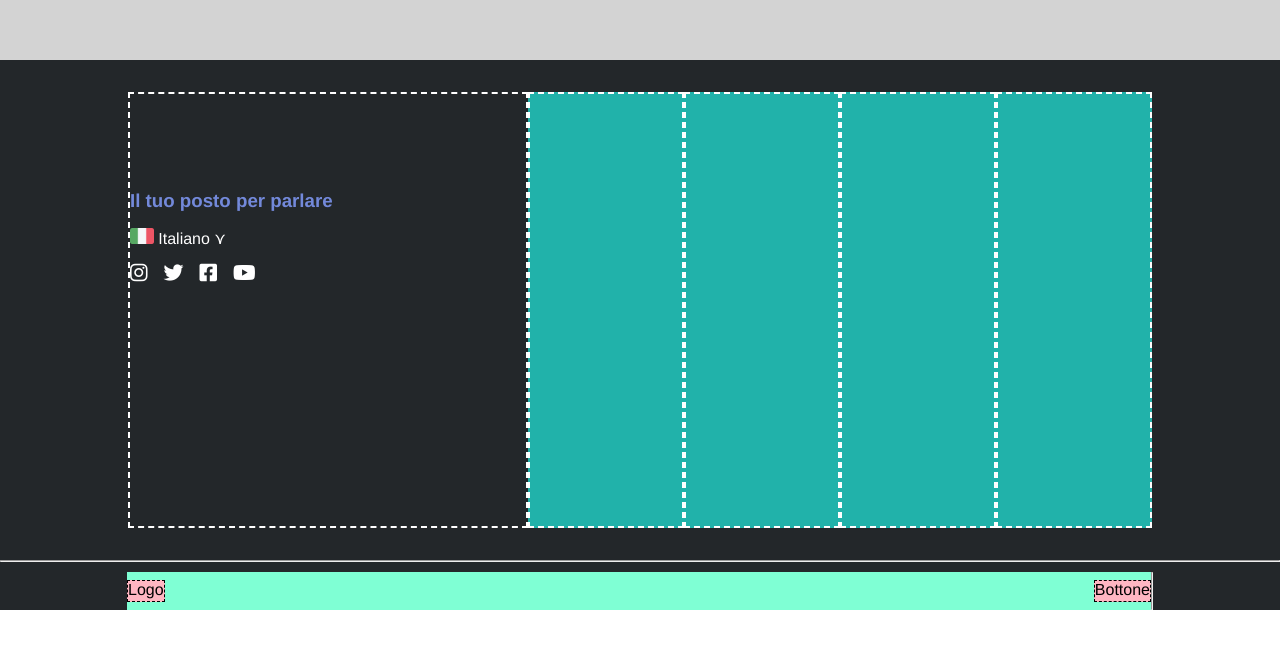
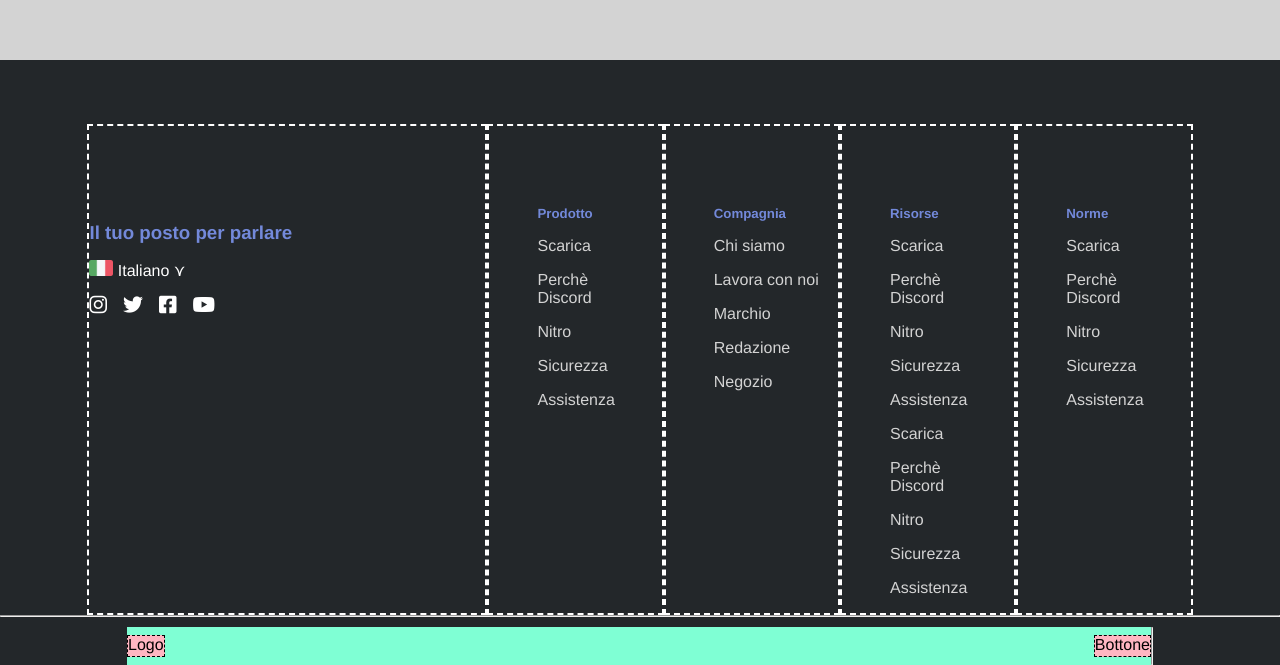
Before and after one commit to lexbert17/htmlcss-discord, a plain HTML site: page index.html in a window 1280 px wide. Shown: the part 3846-4511 px from the top of the page. Before the commit the page ends 4456 px from the top, so only its background shows below. Drawn offline with Linux system fonts and the light colour scheme.

Commit message:
add:liste

```diff
--- a/css/style.css
+++ b/css/style.css
@@ -36,6 +36,7 @@ header{
 .symbol{
     font-weight: 800;
 }
+
 
 
 /* logo  */
@@ -174,7 +175,7 @@ h3{
 }
 /* black block  */
 .black{
-    padding: 2rem 10%;
+    padding-top: 2rem;
     min-height: 500px;
     display: flex;
     background-color:hsl(205.71deg 9.09% 15.1%);
@@ -187,7 +188,7 @@ h3{
 .col{
    width: calc(100% / 5);
    min-height: 350px;
-   background-color:hsl(176.69deg 68.72% 41.37%) ;
+   background-color:hsl(205.71deg 9.09% 15.1%);
    border: 2px dashed white;
 }
 /* special pink column */
@@ -211,6 +212,14 @@ h3{
     display: flex;
     gap: 1rem;
 }
+.about-us{
+    display: block;
+    padding-top: 4rem;
+    color: lightgrey;
+}
+h5{
+    color:hsl(227.18deg 58.19% 65.29%);
+}
 hr{
     color: white;
 }
--- a/index.html
+++ b/index.html
@@ -52,6 +52,7 @@
                 <h2>Un luogo a invito con tutto lo spazio necessario per parlare </h2>
                 <p>I server Discord sono organizzati in canali tematici in cui puoi collaborare, condividere o semplicemente parlare della tua giornata senza intasare una chat di gruppo.</p>
             </aside>
+
         </div>
 
         <!-- third block  -->
@@ -91,7 +92,7 @@
 
         <!-- black block  -->
         <div class="black container">
-            <div class="black-border">
+            <div class="black">
                 <div class="col special">
                     <h3>Il tuo posto per parlare</h3>
                     <div class="italiano">
@@ -105,10 +106,51 @@
                         <div><i class="fa-brands fa-youtube fa-lg" style="color: #ffffff;"></i></div>
                     </div>
                 </div>
-                <div class="col"></div>
-                <div class="col"></div>
-                <div class="col"></div>
-                <div class="col"></div>
+                <div class="col">
+                    <ul class="about-us">
+                        <li><h5>Prodotto</h5></li>
+                        <li>Scarica</li>
+                        <li>Perchè Discord</li>
+                        <li>Nitro</li>
+                        <li>Sicurezza</li>
+                        <li>Assistenza</li>
+                    </ul>
+                </div>
+                <div class="col">
+                    <ul class="about-us">
+                        <li><h5>Compagnia</h5></li>
+                        <li>Chi siamo</li>
+                        <li>Lavora con noi</li>
+                        <li>Marchio</li>
+                        <li>Redazione</li>
+                        <li>Negozio</li>
+                    </ul>
+                </div>
+                <div class="col">
+                    <ul class="about-us">
+                        <li><h5>Risorse</h5></li>
+                        <li>Scarica</li>
+                        <li>Perchè Discord</li>
+                        <li>Nitro</li>
+                        <li>Sicurezza</li>
+                        <li>Assistenza</li>
+                        <li>Scarica</li>
+                        <li>Perchè Discord</li>
+                        <li>Nitro</li>
+                        <li>Sicurezza</li>
+                        <li>Assistenza</li>
+                    </ul>
+                </div>
+                <div class="col">
+                    <ul class="about-us">
+                        <li><h5>Norme</h5></li>
+                        <li>Scarica</li>
+                        <li>Perchè Discord</li>
+                        <li>Nitro</li>
+                        <li>Sicurezza</li>
+                        <li>Assistenza</li>
+                    </ul>
+                </div>
             </div>
         </div>
 
```
